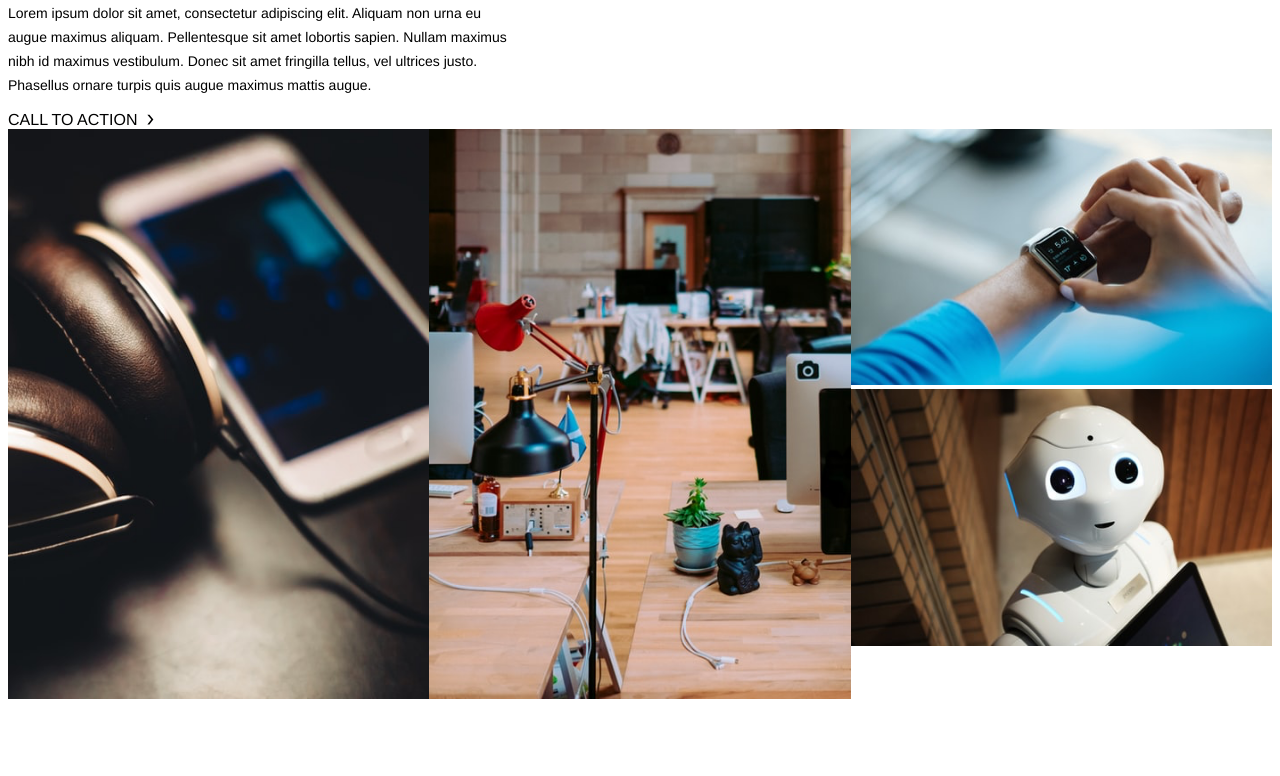
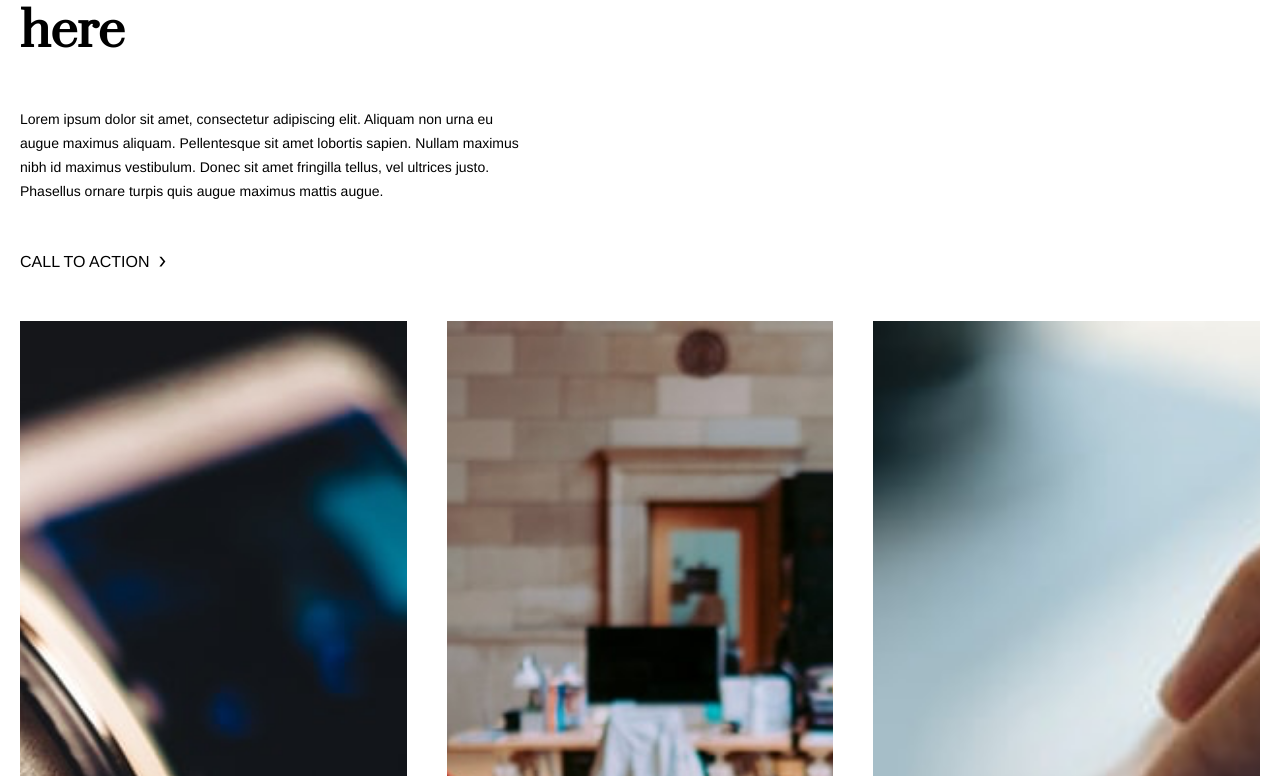
Before and after one commit to aaronalbinson/c3dt, a Vue app: page / in a window 1280 px wide. Shown: the part 164-940 px from the top of the page. Before the commit the page ends 875 px from the top, so only its background shows below. Built offline with nearby package versions, Linux system fonts and the light colour scheme.

Commit message:
#8 Mobile first styles

```diff
--- a/src/App.vue
+++ b/src/App.vue
@@ -25,7 +25,14 @@ export default {
 </script>
 
 <style>
+body {
+  margin: 0;
+}
 #app {
   font-family: "Avenir", Helvetica, Arial, sans-serif;
+  max-width: 1500px;
+  margin-top: 50px;
+  margin-left: auto;
+  margin-right: auto;
 }
 </style>
--- a/src/components/C3Carousel/C3Carousel.vue
+++ b/src/components/C3Carousel/C3Carousel.vue
@@ -1,13 +1,40 @@
 <template>
   <carousel class="c3carousel" :scrollPerPage="true" :perPageCustom="[[0, 1], [700, 2], [1000, 3]]">
-
-    <slide><img alt="Headphones and phone" src="@/assets/01.png"></slide>
-    <slide><img alt="Desks with lamps" src="@/assets/02.png"></slide>
     <slide>
-      <div><img alt="Smart watch" src="@/assets/03.png"></div>
-      <div v-if="!isMobile()"><img alt="Robot" src="@/assets/04.png"></div>
+      <div class="c3carouselSlide">
+        <div class="c3carouselSlideImage">
+          <img alt="Headphones and phone" src="@/assets/01.png" />
+        </div>
+      </div>
     </slide>
-    <slide v-if="isMobile()"><img alt="Robot" src="@/assets/04.png"></slide>
+    <slide>
+      <div class="c3carouselSlide">
+        <div class="c3carouselSlideImage">
+          <img alt="Desks with lamps" src="@/assets/02.png" />
+        </div>
+      </div>
+    </slide>
+    <slide>
+      <div class="c3carouselSlide">
+        <div>
+          <div class="c3carouselSlideImage">
+            <img alt="Smart watch" src="@/assets/03.png" />
+          </div>
+        </div>
+        <div v-if="!isMobile()">
+          <div class="c3carouselSlideImage">
+            <img alt="Robot" src="@/assets/04.png" />
+          </div>
+        </div>
+      </div>
+    </slide>
+    <slide v-if="isMobile()">
+      <div class="c3carouselSlide">
+        <div class="c3carouselSlideImage">
+          <img alt="Robot" src="@/assets/04.png" />
+        </div>
+      </div>
+    </slide>
   </carousel>
 </template>
 
@@ -32,10 +59,30 @@ export default {
 };
 </script>
 
-<!-- Add "scoped" attribute to limit CSS to this component only -->
-<style scoped>
-  .c3carousel img {
-    width: 100%;
-    height: auto;
-  }
+<style>
+.c3carousel img {
+  width: 100%;
+  height: 100%;
+  object-fit: cover;
+  object-position: center;
+}
+.c3carouselSlide {
+  padding: 0 20px;
+  display: flex;
+  flex-direction: column;
+  height: 100%;
+  justify-content: space-between;
+}
+.c3carouselSlideImage {
+  height: calc(100vw - 40px);
+
+}
+.c3carousel .VueCarousel-pagination {
+  margin-bottom: 30px;
+}
+.c3carousel .VueCarousel-pagination .VueCarousel-dot-container button{
+  min-width: 40px;
+  max-height: 4px;
+  border-radius: 0;
+}
 </style>
--- a/src/components/CallToAction/CallToAction.vue
+++ b/src/components/CallToAction/CallToAction.vue
@@ -20,6 +20,8 @@ export default {
         text-transform: uppercase;
         color: #000;
         text-decoration: none;
+        margin-bottom: 30px;
+        display: block;
     }
     .callToAction svg {
         margin-left: 5px;
--- a/src/components/Card/Card.vue
+++ b/src/components/Card/Card.vue
@@ -1,20 +1,22 @@
 <template>
   <div id="card">
-    <SubHeader SubHeaderText="Sub-heading title"/>
-    <MainHeader MainHeaderText="Main title sits here"/>
-    <Paragraph ParagraphText="Lorem ipsum dolor sit amet, consectetur adipiscing elit. Aliquam non urna eu augue maximus aliquam. Pellentesque sit amet lobortis sapien. Nullam maximus nibh id maximus vestibulum. Donec sit amet fringilla tellus, vel ultrices justo. Phasellus ornare turpis quis augue maximus mattis augue."/>
-    <CallToAction CallToActionText="Call to action" CallToActionLink="https://google.com"/>
+    <SubHeader SubHeaderText="Sub-heading title" />
+    <MainHeader MainHeaderText="Main title sits here" />
+    <Paragraph
+      ParagraphText="Lorem ipsum dolor sit amet, consectetur adipiscing elit. Aliquam non urna eu augue maximus aliquam. Pellentesque sit amet lobortis sapien. Nullam maximus nibh id maximus vestibulum. Donec sit amet fringilla tellus, vel ultrices justo. Phasellus ornare turpis quis augue maximus mattis augue."
+    />
+    <CallToAction CallToActionText="Call to action" CallToActionLink="https://google.com" />
   </div>
 </template>
 
 <script>
-import SubHeader from '../Headers/SubHeader.vue'
-import MainHeader from '../Headers/MainHeader.vue'
-import Paragraph from '../Paragraph/Paragraph.vue'
-import CallToAction from '../CallToAction/CallToAction.vue'
+import SubHeader from "../Headers/SubHeader.vue";
+import MainHeader from "../Headers/MainHeader.vue";
+import Paragraph from "../Paragraph/Paragraph.vue";
+import CallToAction from "../CallToAction/CallToAction.vue";
 
 export default {
-  name: 'Card',
+  name: "Card",
   props: {
     SubHeaderText: String,
     MainHeaderText: String,
@@ -28,11 +30,12 @@ export default {
     Paragraph,
     CallToAction
   }
-}
+};
 </script>
 
 <style>
-    #card {
-        max-width: 500px;
-    }
+#card {
+  max-width: 500px;
+  padding: 20px;
+}
 </style>
--- a/src/components/Paragraph/Paragraph.vue
+++ b/src/components/Paragraph/Paragraph.vue
@@ -17,5 +17,7 @@ export default {
         line-height: 24px;
         font-weight: 300;
         font-size: 14px;
+        margin: 50px 0;
     }
+
 </style>
```
